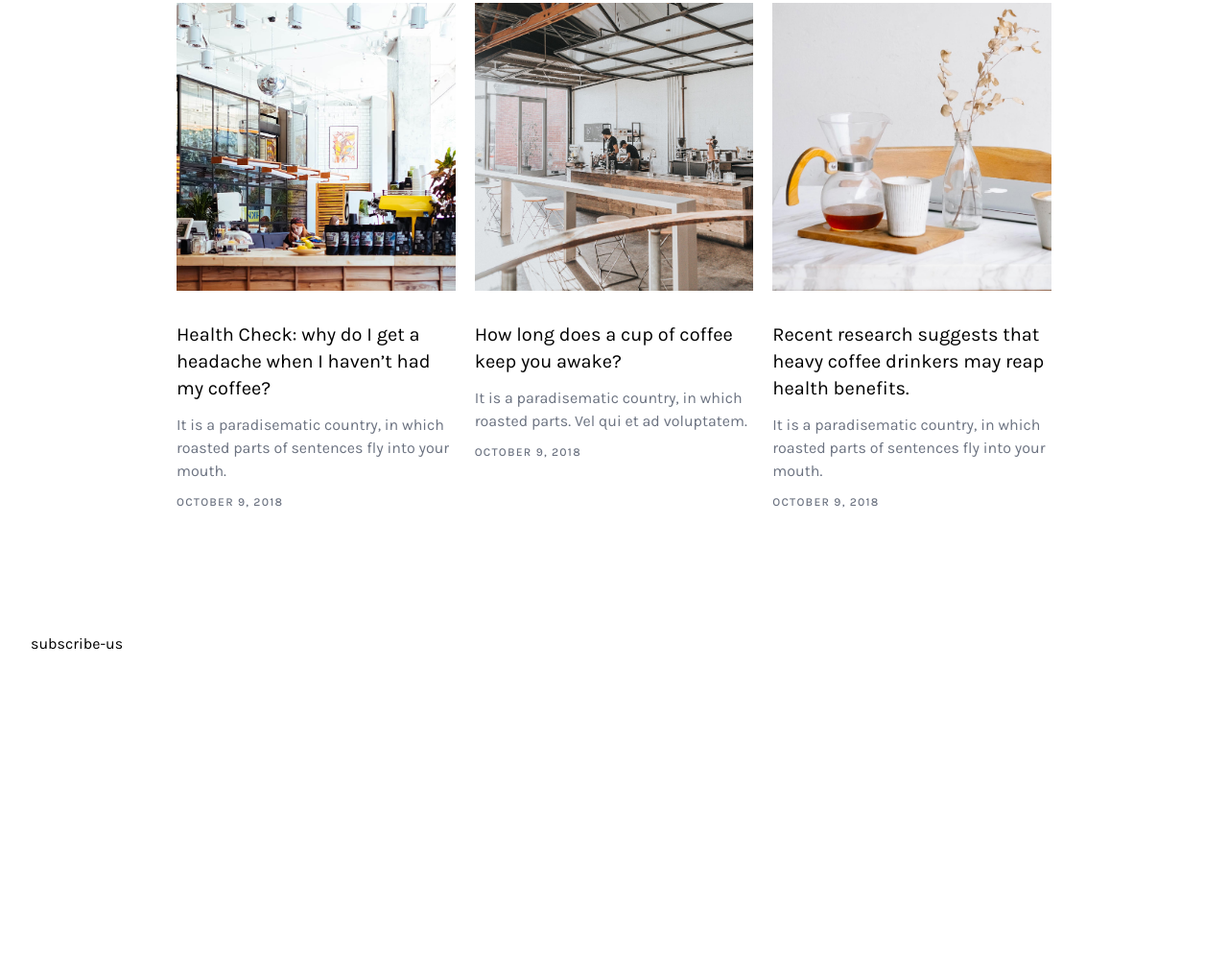
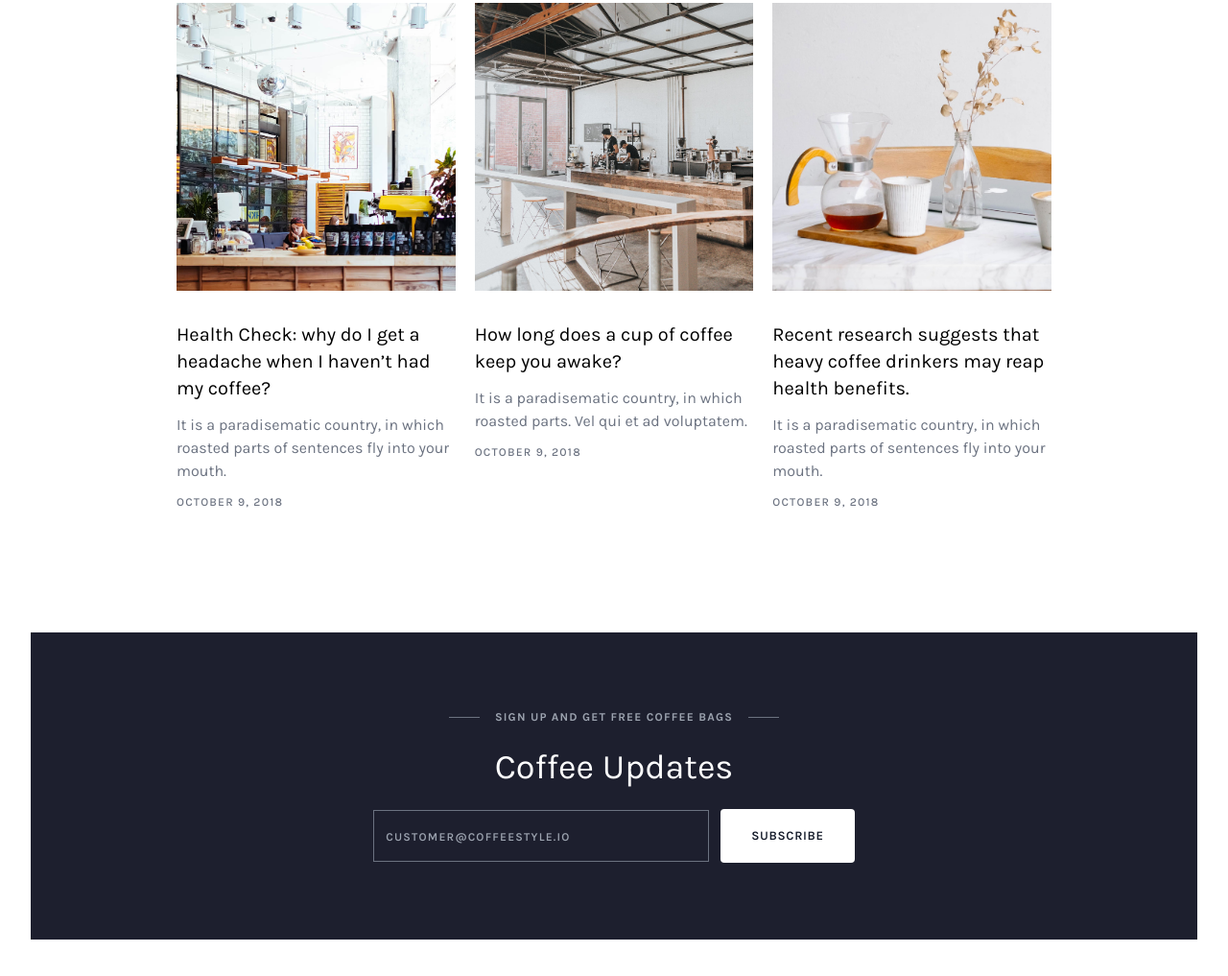
Before and after one commit to ThomasTuyen/tailwindcss-coffee-style, a website: page public/index.html in a window 1280 px wide. Shown: the part 4811-5828 px from the top of the page at 96% size. Before the commit the page ends 5494 px from the top, so only its background shows below. Drawn offline with Linux system fonts and the light colour scheme.

Commit message:
Add subscribed.

```diff
--- a/public/index.html
+++ b/public/index.html
@@ -351,7 +351,7 @@
                         </div>
                         <div class="magazine__post md:basis-1/2 md:pl-14 w-[85%] lg:w-full h-full text-center lg:text-left">
                             <div class="magazine__post-offer uppercase tracking-widest text-gray-500 font-medium text-xs mb-4">Premium offer</div>
-                            <div class="magazine__post-title mb-6 text-4xl ">Get our Coffee Magazine</div>
+                            <div class="magazine__post-title mb-6 text-4xl">Get our Coffee Magazine</div>
                             <div class="magazine__post-descrip text-gray-500 leading-7 mb-4">The most versatile furniture system ever created. <br/>Designed to fit your life.</div>
                             <div class="magazine__post-button tn-button bg-gray-900 text-white w-max mx-auto lg:mx-0">Start Shopping</div>
                         </div>
@@ -437,9 +437,24 @@
                 </div>
                 <!--End lifestyle-stories-->
 
-                <div class="subscribe-us">
-                    subscribe-us
+                <div class="subscribed__container h-[320px] bg-[#1d1f2e] mb-24 flex flex-col justify-center items-center">
+                    <div class="flex justify-center items-center px-6 md:px-0 mb-6">
+                        <div class="w-8 h-px bg-gray-500 "></div>
+                        <div class="uppercase mx-4 tracking-widest text-gray-400 font-bold text-xs text-center">SIGN UP AND GET FREE COFFEE BAGS</div>
+                        <div class="w-8 h-px bg-gray-500 "></div>
+                    </div>
+                    <div class="mb-6 text-4xl text-white">Coffee Updates</div>
+                    <div class="subscribed__form flex flex-col md:flex-row items-center justify-center gap-3">
+                        <div class="subscribed__email flex justify-center">
+                            <input type="email" class="px-3 py-4 w-[350px] max-w-[70%] xs:max-w-full bg-inherit border-[1px] border-gray-500 text-white outline-none leading-5 hover:border-gray-300 duration-500 focus:border-gray-300 placeholder:text-center md:placeholder:text-left placeholder:text-xs placeholder:tracking-widest placeholder:font-semibold" placeholder="CUSTOMER@COFFEESTYLE.IO">
+                        </div>
+                        <div class="subscribed__button flex justify-center">
+                            <button type="submit" class="tn-button bg-white text-gray-900 max-w-[70%] xs:max-w-full md:w-max w-[350px]">Subscribe</button>
+                        </div>
+                    </div>
                 </div> <!--End subscribe-us-->
             </main>
+
+            <footer></footer>
 </body>
 </html>
```
Also changed, not shown: public/output.css.
